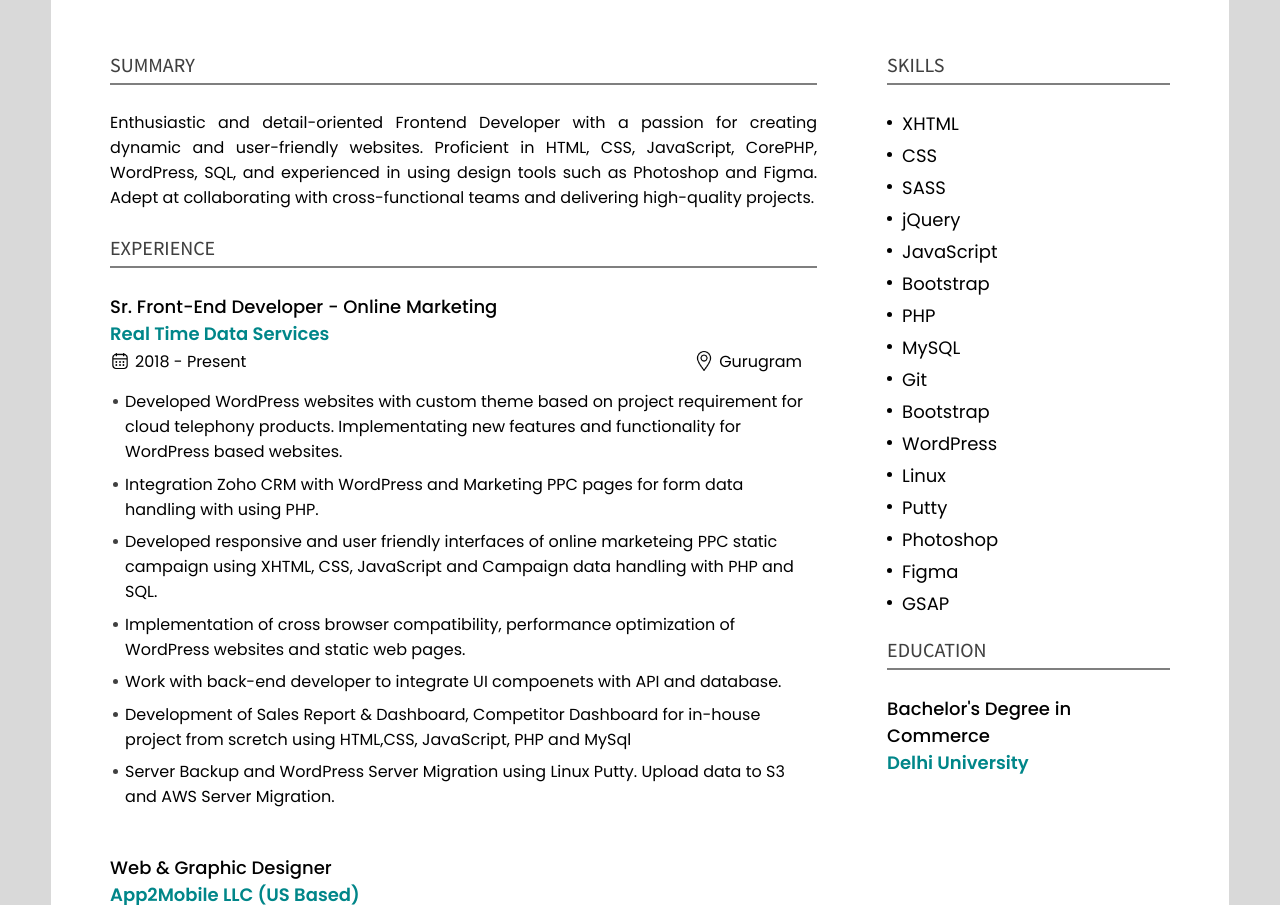
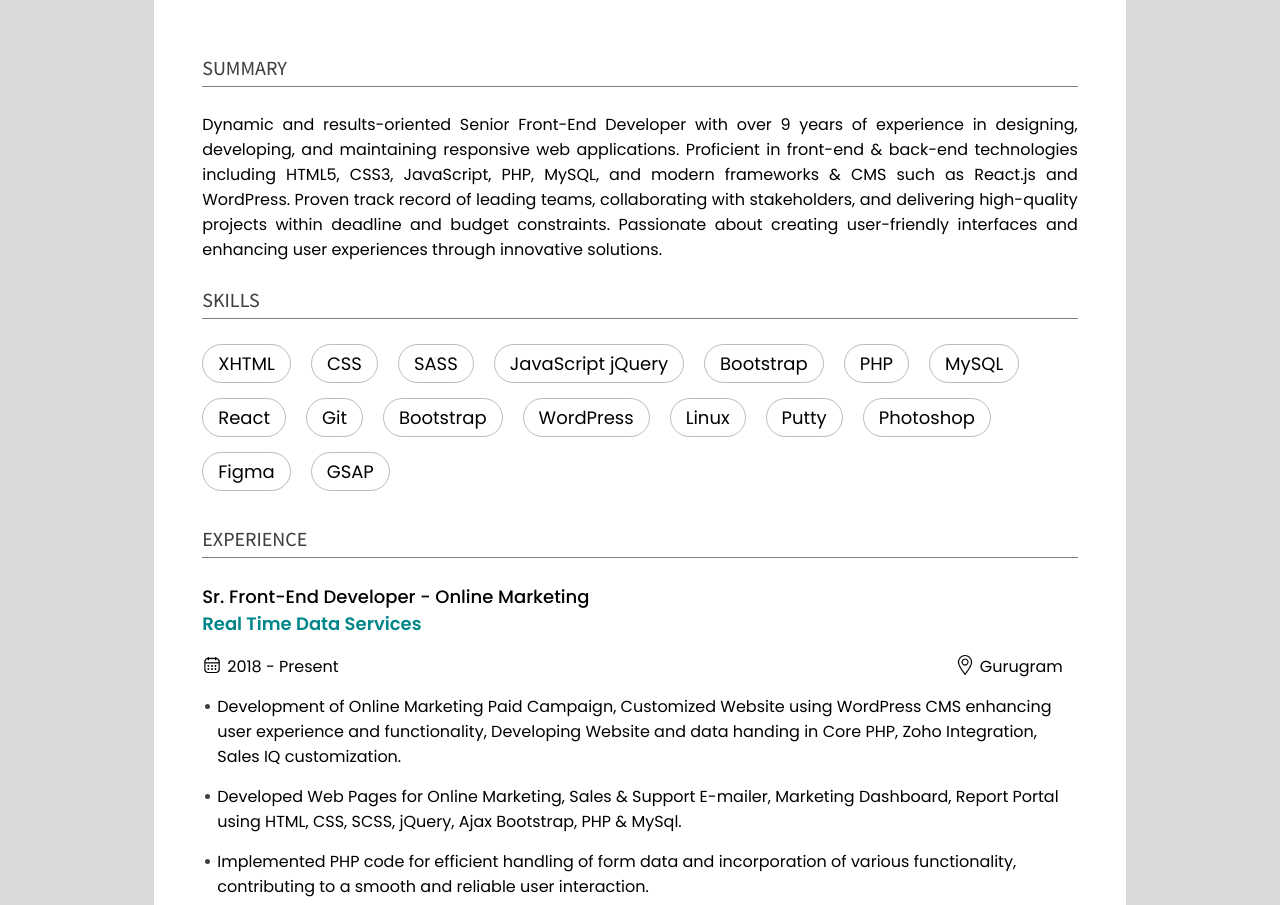
Before and after one commit to rajvindergithub/cv, a plain HTML site: page index.html in a window 1280 px wide. Shown: the part 242-1147 px from the top of the page. Drawn offline with Linux system fonts and the light colour scheme.

Commit message:
update cv

```diff
--- a/css/style.css
+++ b/css/style.css
@@ -2,28 +2,28 @@
 
 *{ margin: 0px; padding: 0px; font-family: 'Poppins'; }
 .cv-persn-name{ font-family: 'Assistant'; font-size: 42px; }
-body{ background-color: rgba(0,0,0,0.15); margin: 2% 4%;   }
-#cv-sr-fnt{ background-color: #FFF; padding: 5% 5%;   }
-.cv-persn-des{ color: #008689; font-size: 32px; margin-bottom: 20px; font-weight: 600;   }
+body{ background-color: rgba(0,0,0,0.15); margin: 4% 12%;   }
+#cv-sr-fnt{ background-color: #FFF; padding: 5% 5%; border-radius: 4px;     }
+.cv-persn-des{ color: #008689; font-size: 24px; margin-bottom: 20px; font-weight: 600;   }
 .cv-person-cont{ margin-bottom: 60px; }
 .cv-person-cont ul{ list-style: none; display: flex; }
 .cv-person-cont ul li{ margin-right: 25px; }
-.cv-l-heading-ln{ text-transform: uppercase; font-family: 'Assistant'; font-size: 20px; color: rgba(0,0,0,0.75); border-bottom: 2px solid rgba(0,0,0,0.5); padding-bottom: 5px; margin-bottom: 25px;     }
+.cv-l-heading-ln{ text-transform: uppercase; font-family: 'Assistant'; font-size: 20px; color: rgba(0,0,0,0.75); border-bottom: 1px solid rgba(0,0,0,0.5); padding-bottom: 5px; margin-bottom: 25px;     }
 .summary-para{ margin-bottom: 25px; }
 .l-child-heading-f{ font-size: 18px; font-weight: 500;  }
-.l-child-heading-f-s{  font-size: 18px; font-weight: 600; color: #008689;}
+.l-child-heading-f-s{  font-size: 18px; font-weight: 600; color: #008689; margin-bottom: 15px; }
 .l-child-heading-f-t{ margin-bottom: 10px; }
 .l-child-heading-f-t ul{ list-style: none; display: flex; justify-content: space-between; }
 .l-child-heading-f-t ul li{ margin-right: 15px; }
 .cv-exp-work{ margin-bottom: 45px; margin-top: 15px;  }
 .cv-exp-work ul{ list-style: none; margin-left: 15px;  }
-.cv-exp-work ul li{ margin-bottom: 7.5px; position: relative; }
+.cv-exp-work ul li{ margin-bottom: 15px; position: relative; }
 .cv-exp-work ul li::after{ content: ""; top: 10px; left: -12px; background-color: rgba(0,0,0,0.75); height: 5px; width: 5px; border-radius: 50%; position: absolute; }
 main{ display: flex; justify-content: space-between; column-gap: 70px;  }
 
-.skill-list ul{ list-style: none;  }
-.skill-list ul li{ margin-right: 20px;  font-size: 18px; font-weight: 400; margin-bottom: 5px; padding-left: 15px; position: relative; }
-.skill-list ul li::after{ content: ""; left: 0px; top: 10px; height: 5px; width: 5px; border-radius: 50%; background-color: #000; position: absolute; }
+.skill-list ul{ list-style: none; display: flex; flex-wrap: wrap; margin-left: 0px; margin-bottom: 20px;  }
+.skill-list ul li{ margin-right: 20px;  font-size: 18px; font-weight: 400; margin-bottom: 15px;   position: relative; border: 1px solid #bcbcbc; padding: 5px 15px; border-radius: 20px;    }
+
 
 .skill-list{ margin-bottom: 12px; }
 .cv-l-sec{ flex: 2.5; }
@@ -41,6 +41,10 @@ main{ display: flex; justify-content: space-between; column-gap: 70px;  }
 .cv-person-cont ul li a{ color: #000; text-decoration: none;  }
 .show-mobile{ display: none; }
 .hide-small{ display: block; }
+.project-list ul{ list-style: none; margin-top: 10px;  }
+.project-list ul li{ margin-bottom: 5px; }
+.project-list ul li a{ text-decoration: none; color: #000; }
+
 
 @media screen and (max-width: 768px){
     .show-mobile{ display: block; }
@@ -60,6 +64,10 @@ main{ display: flex; justify-content: space-between; column-gap: 70px;  }
 }
 
 @media print{
+
+    .project-list{ margin-top: 20px; }
+
+    .projectsHeading{ margin-top: 20px; }
     #cv-sr-fnt{ padding: 0.15%; }
     body{ margin: 0px; background-color: #FFF; }
     .cv-persn-name{ font-size: 20px; }
@@ -73,12 +81,13 @@ main{ display: flex; justify-content: space-between; column-gap: 70px;  }
     .l-child-heading-f{ font-size: 16px; }
     .cv-l-heading-ln{ margin-bottom: 10px; font-size: 16px;  }
     .cv-exp-work ul li{ margin-bottom: 5px; font-size: 13px;  }
+    .project-list ul li{ margin-bottom: 5px; font-size: 13px;  }
     .cert-h{ font-size: 16px; }
     .cert-p, .summary-para{ font-size: 13px; }
     .cv-persn-des{ margin-bottom: 5px; }
     .cv-icon img{ height: 15px; margin-right: 3.5px;  }
     .l-child-heading-f-t ul{ font-size: 13px; }
-    .cv-exp-work{ margin-bottom: 15px;    }
+
     .appTwoMobileSec{ margin-top: 25px; }
     main{ column-gap: 30px; }
     .cv-person-cont ul li{ margin-right: 15px; }
--- a/index.html
+++ b/index.html
@@ -3,9 +3,9 @@
 
 <head>
 	<meta charset="utf-8">
-	<title>Rajvinder Singh | Sr. Front-End Developer</title>
+	<title>Sr. Front End | PHP | WordPress Developer </title>
 	<meta name="author" content="Rajvinder Singh">
-	<meta name="description" content="Example description">
+	<meta name="description" content="Sr. Front End | PHP | WordPress Developer">
 	<meta name="viewport" content="width=device-width, initial-scale=1.0">
 	<link rel="stylesheet" href="">
 	<link rel="icon" type="image/x-icon" href=""/>
@@ -16,7 +16,7 @@
 	<section id="cv-sr-fnt">
      <header>
         <div class="cv-persn-name">Rajvinder Singh</div>
-        <div class="cv-persn-des">Senior Front-End Developer</div>
+        <div class="cv-persn-des">Front End / PHP / WordPress Developer</div>
         <div class="cv-person-cont">
             <ul>
                 <li><span class="cv-icon"><img src="icon/mail.png" /></span><a href="mailto:rajvindersingh9@gmail.com">rajvindersingh9@gmail.com</a></li>
@@ -33,12 +33,12 @@
                 </div>
                 <div class="cv-l-b-h-ln summary-para">
                     <p>
-                        Enthusiastic and detail-oriented Frontend Developer with a passion for creating dynamic and user-friendly websites. Proficient in HTML, CSS, JavaScript, CorePHP, WordPress, SQL, and experienced in using design tools such as Photoshop and Figma. Adept at collaborating with cross-functional teams and delivering high-quality projects.
+                        Dynamic and results-oriented Senior Front-End Developer with over 9 years of experience in designing, developing, and maintaining responsive web applications. Proficient in front-end & back-end technologies including HTML5, CSS3, JavaScript, PHP, MySQL, and modern frameworks & CMS such as React.js and WordPress. Proven track record of leading teams, collaborating with stakeholders, and delivering high-quality projects within deadline and budget constraints. Passionate about creating user-friendly interfaces and enhancing user experiences through innovative solutions.
                     </p>
                 </div>
             </div>
 
-            <div class="cv-sec-child show-mobile">
+            <div class="cv-sec-child">
                     <div class="cv-l-heading-ln">
                         Skills
                     </div>
@@ -47,10 +47,11 @@
                             <li>XHTML</li>
                             <li>CSS</li>
                             <li>SASS</li>
-                            <li>jQuery</li>
+                            <li>JavaScript jQuery</li>
                             <li>Bootstrap</li>
                             <li>PHP</li>
                             <li>MySQL</li>
+                            <li>React</li>
                             <li>Git</li>
                             <li>Bootstrap</li>
                             <li>WordPress</li>
@@ -79,13 +80,13 @@
                     </div>
                     <div  class="cv-exp-work">
                         <ul>
-                            <li>Developed WordPress websites with custom theme based on project requirement for cloud telephony products. Implementating new features and functionality for WordPress based websites.  </li>
-                            <li>Integration Zoho CRM with WordPress and Marketing PPC pages for form data handling with using PHP.</li>
-                            <li>Developed responsive and user friendly interfaces of online marketeing PPC static campaign using XHTML, CSS, JavaScript and Campaign data handling with PHP and SQL.  </li>
-                            <li>Implementation of cross browser compatibility, performance optimization of WordPress websites and static web pages.  </li>
-                            <li> Work with back-end developer to integrate UI compoenets with API and database.</li>
-                            <li> Development of Sales Report & Dashboard, Competitor Dashboard for in-house project from scretch using HTML,CSS, JavaScript, PHP and MySql   </li>
-                            <li> Server Backup and WordPress Server Migration using Linux Putty. Upload data to S3 and AWS Server Migration.  </li>
+                            <li>Development of Online Marketing Paid Campaign, Customized Website using WordPress CMS enhancing user experience and functionality, Developing Website and data handing in Core PHP, Zoho Integration, Sales IQ customization.  </li>
+                            <li>Developed Web Pages for Online Marketing, Sales & Support E-mailer, Marketing Dashboard, Report Portal using HTML, CSS, SCSS, jQuery, Ajax Bootstrap, PHP & MySql. </li>
+                            <li>Implemented PHP code for efficient handling of form data and incorporation of various functionality, contributing to a smooth and reliable user interaction.  </li>
+                            <li>Successfully executed Linux server migration and adeptly managed files using Putty, demonstrating proficiency in server administration and seamless transition processes. </li>
+                            <li> Elevated the SEO performance of our company's product website through strategic optimization, enhancing online visibility and search engine rankings.</li>
+                            <li> Effectively utilized version control using Git, ensuring organized code management, collaboration, and a systematic approach to tracking changes throughout the development life cycle.  </li>
+                            <li> Implemented responsive design elements and customized themes for optimal viewing.  </li>
                         </ul>
                     </div>
 
@@ -115,6 +116,23 @@
                 </div>
             </div>
 
+
+            <div class="cv-sec-child projectsHeading">
+                    <div class="cv-l-heading-ln">
+                        Projects
+                    </div>
+                    <div class="cv-l-b-h-ln project-list">
+                        <ul>
+                            <li><a href="https://www.acefone.com/">https://www.acefone.com</a></li>
+                            <li><a href="https://www.servetel.in/">https://www.servetel.in</a></li>
+                            <li><a href="https://www.callcenterhosting.com/">https://www.callcenterhosting.com</a></li>
+                            <li><a href="https://therealpbx.com/">https://therealpbx.com</a></li>
+                            <li><a href="https://myfreeonlinetools.com/">https://myfreeonlinetools.com</a></li>
+
+                        </ul>
+                    </div>
+                </div>
+
             <!-- cv-sec-child -->
 
 
@@ -130,111 +148,8 @@
 
         </section>
 
-        <section class="cv-r-sec">
 
-
-             <div class="cv-sec-child hide-small">
-                    <div class="cv-l-heading-ln">
-                        Skills
-                    </div>
-                    <div class="cv-l-b-h-ln skill-list">
-                        <ul>
-                            <li>XHTML</li>
-                            <li>CSS</li>
-                            <li>SASS</li>
-                            <li>jQuery</li>
-                            <li>JavaScript</li>
-                            <li>Bootstrap</li>
-                            <li>PHP</li>
-                            <li>MySQL</li>
-                            <li>Git</li>
-                            <li>Bootstrap</li>
-                            <li>WordPress</li>
-                            <li>Linux</li>
-                            <li>Putty</li>
-                            <li>Photoshop</li>
-                            <li>Figma</li>
-                            <li>GSAP</li>
-                        </ul>
-                    </div>
-                </div>
-
-              <div class="cv-sec-child">
-                <div class="cv-l-heading-ln edu-h">
-                    Education
-                </div>
-                <div class="cv-l-b-h-ln">
-                    <div class="l-child-heading-f">Bachelor's Degree in Commerce</div>
-                    <div class="l-child-heading-f-s">Delhi University</div>
-<!--
-                    <div class="l-child-heading-f-t">
-                        <ul>
-                            <li>Present - 2018</li>
-                            <li>Gurugram, Udyog Vihar Ph 5</li>
-                        </ul>
-                    </div>
--->
-
-                </div>
-            </div>
-
-<!--
-             <div class="cv-sec-child">
-                <div class="cv-l-heading-ln cert-H">
-                    Certification
-                </div>
-                <div class="cert-list">
-                    <div class="cert-div-m">
-                        <div class="cert-h">Advance JavaScript</div>
-                        <div class="cert-p">Udemy Certification Learn JavaScript Udemy Certification Learn JavaScript</div>
-                    </div>
-                    <div class="cert-div-m">
-                        <div class="cert-h">Advance JavaScript</div>
-                        <div class="cert-p">Udemy Certification Learn JavaScript Udemy Certification Learn JavaScript</div>
-                    </div>
-                    <div class="cert-div-m">
-                        <div class="cert-h">Advance JavaScript</div>
-                        <div class="cert-p">Udemy Certification Learn JavaScript Udemy Certification Learn JavaScript</div>
-                    </div>
-                    <div class="cert-div-m">
-                        <div class="cert-h">Advance JavaScript</div>
-                        <div class="cert-p">Udemy Certification Learn JavaScript Udemy Certification Learn JavaScript</div>
-                    </div>
-                </div>
-            </div>
--->
-
-            <!-- cv-sec-child -->
-
-
-   <!--          <div class="cv-sec-child">
-                <div class="cv-l-heading-ln cert-H">
-                   Strengths
-                </div>
-                <div class="cert-list">
-                    <div class="cert-div-m">
-                        <div class="cert-h">Eager to learn new skills</div>
-                        <div class="cert-p">As a person who is starting our, I am constantly seeking for new ways to grow and expand my skill set.</div>
-                    </div>
-                    <div class="cert-div-m">
-                        <div class="cert-h">Collaborative</div>
-                        <div class="cert-p">Playing in my colleg's Playing in my colleg's Playing in my colleg's Playing in my colleg's </div>
-                    </div>
-                    <div class="cert-div-m">
-                        <div class="cert-h">Not afriad of failure</div>
-                        <div class="cert-p">Strong beliver in the mantra that we learn form our mistakes</div>
-                    </div>
-                    <div class="cert-div-m">
-                        <div class="cert-h">Self starter</div>
-                        <div class="cert-p">proven ability to work independently, manage multiple projects simultaneously leading to timely, accurate results</div>
-                    </div>
-                </div>
-            </div>-->
-
-            <!-- cv-sec-child -->
-
-        </section>
-    </main>
+     </main>
 	<footer></footer>
     </section>
 	<script type="text/javascript" src=""></script>
```
Also changed, not shown: certificate/UC-27236a5c-577e-4a94-879c-ce44dd37ddf3.jpg (added), certificate/UC-38d737cb-3d05-48ce-b432-3ab629d56995.jpg (added), certificate/UC-3b856586-2fb1-4848-b3a4-f6b0248f1262.jpg (added), certificate/UC-4b3a972a-0cb1-4167-bd9e-2e8d5f9655dc (1).jpg (added), certificate/UC-6db05682-54d1-41ec-9976-e4a5432c129b.jpg (added), certificate/UC-7784839e-61c5-4231-91be-eb9052e5a3a3 (1).jpg (added), certificate/UC-8f74eeae-20a4-409a-8918-f7c07d93eb59.jpg (added), certificate/UC-a7ce4df8-ad22-4285-ad1d-31a03f467aaf.jpg (added), certificate/UC-d94dc31c-5ef0-4041-8484-d9ad51edb1e1.jpg (added), certificate/UC-e884828a-eaab-4a63-9c2e-58be76e9b6ff.jpg (added), certificate/UC-ecf48201-72d0-42a9-8f40-646e02e6d3ac.jpg (added), certificate/certificate-udmey.jpg (added), 2 other files.
